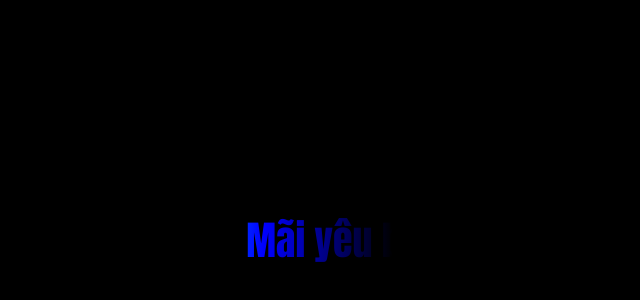
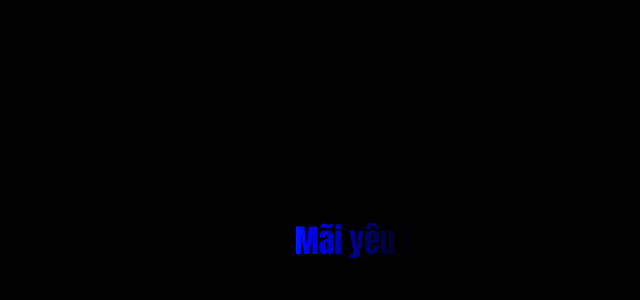
Before and after one commit to ncdanh/Mylove, a plain HTML site: page index.html in a window 1280 px wide. Shown: the part 160-460 px from the top of the page, without its empty margins (151-791 px from the left). Drawn offline with Linux system fonts and the light colour scheme.

Commit message:
Update css.css

```diff
--- a/css.css
+++ b/css.css
@@ -18,7 +18,7 @@ h1{
 
    font-family:impact;
 
-   font-size: 40px;
+   font-size:xx-large ;
    background-image:linear-gradient(90deg, red,aqua ,blue, #000);
 
    background-size:80% 100%;
```
